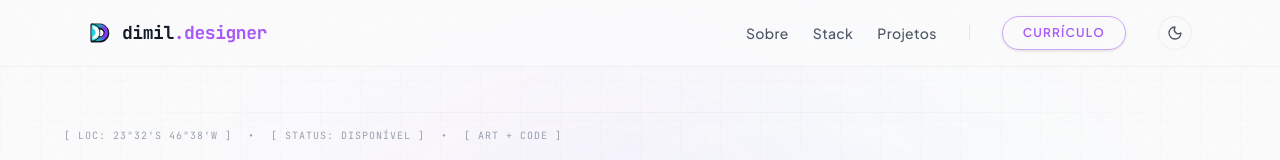
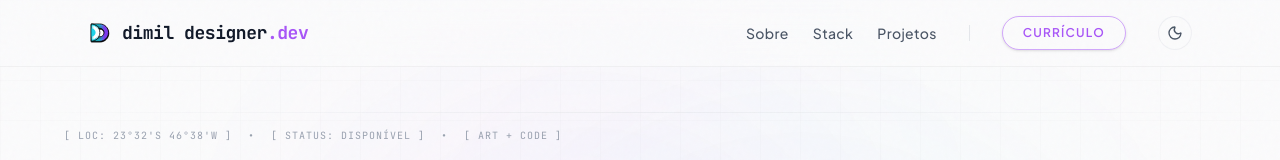
Before and after one commit to dimildesigner/portfolio, a Next.js app: page / in a window 1280 px wide. Shown: the top 160 px of the page. Built offline with nearby package versions, Linux system fonts and the light colour scheme.

Commit message:
Ajustes no título da página.

```diff
--- a/src/app/layout.tsx
+++ b/src/app/layout.tsx
@@ -18,7 +18,7 @@ const jetbrainsMono = JetBrains_Mono({
 });
 
 export const metadata = {
-  title: "Eddie | Front-end Developer & UI Designer",
+  title: "dimil designer.dev | Front-end Developer & UI Designer",
   description:
     "Portfólio profissional de Edimilson (Eddie), desenvolvedor Front-end especializado em React, Next.js e UX/UI Design. Especialista em criar interfaces performáticas e estéticas.",
   keywords: [
@@ -55,7 +55,7 @@ export const metadata = {
     },
   },
   openGraph: {
-    title: "dimildesigner | Front-end Developer & UX/UI Designer",
+    title: "dimil designer.dev | Front-end Developer & UX/UI Designer",
     description:
       "Interfaces focadas em UX e performance. Conheça meus projetos e trajetória profissional.",
     url: "https://dimildesigner-portfolio.vercel.app/",
@@ -95,6 +95,7 @@ export default function RootLayout({ children }: { children: React.ReactNode })
       "Portfolio de Desenvolvimento Web",
       "Desenvolvedor Front-end",
       "Edimilson Teixeira Portfolio",
+      "dimil designer.dev",
     ],
   };
 
--- a/src/components/Navbar.js
+++ b/src/components/Navbar.js
@@ -34,7 +34,7 @@ export default function Navbar() {
             className="w-6 h-6 object-contain"
           />
           <span>
-            dimil<span className="text-primary-light dark:text-accent">.designer</span>
+            dimil designer<span className="text-primary-light dark:text-accent">.dev</span>
           </span>
         </Link>
 
```
